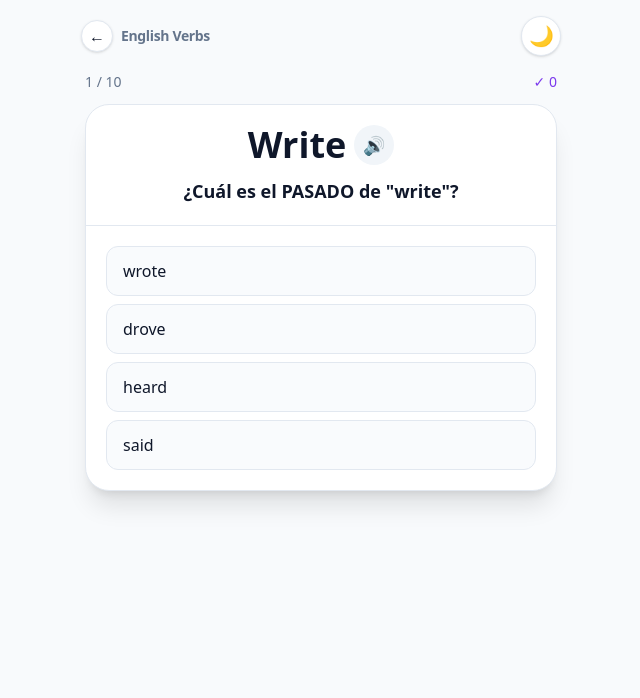
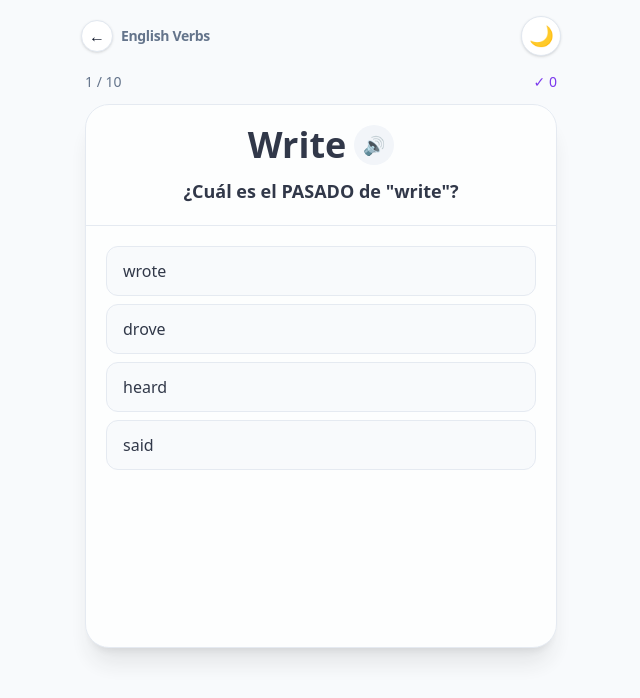
Before and after one commit to ArielGalvez/learn-english, a Next.js app: page /quiz in a window 1280 px wide. Shown: the top 698 px of the page, without its empty margins (319-959 px from the left). Built offline with nearby package versions, Linux system fonts and the light colour scheme.

Commit message:
animate quiz

```diff
--- a/src/components/quiz-deck.tsx
+++ b/src/components/quiz-deck.tsx
@@ -1,7 +1,12 @@
 "use client";
 
 import { useEffect, useMemo, useState } from "react";
-import { motion, AnimatePresence } from "motion/react";
+import {
+  motion,
+  useMotionValue,
+  useTransform,
+  AnimatePresence,
+} from "motion/react";
 import { generateQuestionSequence } from "@/lib/quiz";
 import { playCorrect, playWrong } from "@/lib/sounds";
 import { useProgress } from "@/hooks/use-progress";
@@ -24,6 +29,11 @@ export function QuizDeck({
   const [selected, setSelected] = useState<string | null>(null);
   const [score, setScore] = useState(0);
   const [confetti, setConfetti] = useState(false);
+  const [leaving, setLeaving] = useState<"left" | "right" | null>(null);
+
+  const x = useMotionValue(0);
+  const rotate = useTransform(x, [-220, 220], [-14, 14]);
+  const dragOpacity = useTransform(x, [-220, 220], [1, 0.7]);
 
   const question = questions[index];
   const isFinished = index >= questions.length;
@@ -33,6 +43,10 @@ export function QuizDeck({
       onFinish(score, questions.length);
     }
   }, [isFinished, score, questions.length, onFinish]);
+
+  useEffect(() => {
+    setLeaving(null);
+  }, [index]);
 
   if (isFinished) return null;
 
@@ -57,6 +71,11 @@ export function QuizDeck({
     setIndex((i) => i + 1);
   };
 
+  const advance = (dir: "left" | "right") => {
+    setLeaving(dir);
+    window.setTimeout(next, 300);
+  };
+
   return (
     <div className="px-5 pb-24 pt-4">
       <div className="mb-3 flex items-center justify-between text-sm text-muted-foreground">
@@ -68,12 +87,39 @@ export function QuizDeck({
         </span>
       </div>
 
+      <div className="relative h-[68vh]">
+        <AnimatePresence mode="popLayout">
           <motion.div
             key={index}
             initial={{ opacity: 0, x: 60 }}
             animate={{ opacity: 1, x: 0 }}
+            exit={{ opacity: 0, scale: 0.95 }}
             transition={{ type: "spring", stiffness: 260, damping: 24 }}
-        className="relative flex flex-col overflow-hidden rounded-3xl border border-border bg-card shadow-xl shadow-black/10 dark:shadow-black/40"
+            className="absolute inset-0"
+          >
+            <motion.div
+              style={{ x, rotate, opacity: dragOpacity }}
+              drag={answered ? "x" : false}
+              dragConstraints={{ left: 0, right: 0 }}
+              dragElastic={0.7}
+              dragSnapToOrigin
+              onDragEnd={(_, info) => {
+                if (!answered) return;
+                const { offset, velocity } = info;
+                const power =
+                  Math.abs(offset.x) + Math.abs(velocity.x) * 0.4;
+                if (power < 120) return;
+                if (offset.x < 0) advance("left");
+                else advance("right");
+              }}
+              animate={
+                leaving === "left"
+                  ? { x: -420, opacity: 0, rotate: -18, transition: { duration: 0.3 } }
+                  : leaving === "right"
+                    ? { x: 420, opacity: 0, rotate: 18, transition: { duration: 0.3 } }
+                    : { x: 0 }
+              }
+              className="absolute inset-0 flex h-full flex-col overflow-hidden rounded-3xl border border-border bg-card shadow-xl shadow-black/10 dark:shadow-black/40"
             >
               {confetti && <Confetti onDone={() => setConfetti(false)} />}
               <div className="border-b border-border p-5">
@@ -104,16 +150,20 @@ export function QuizDeck({
                 {question.options.map((option) => {
                   const isCorrectOption = option === question.correct;
                   const isSelected = option === selected;
-            let stateClass = "border-border bg-muted/40 text-card-foreground";
+                  let stateClass =
+                    "border-border bg-muted/40 text-card-foreground";
                   let pulse = false;
                   if (answered) {
                     if (isCorrectOption) {
-                stateClass = "border-success/50 bg-success/10 text-success";
+                      stateClass =
+                        "border-success/50 bg-success/10 text-success";
                       pulse = true;
                     } else if (isSelected) {
-                stateClass = "border-error/50 bg-error/10 text-error";
+                      stateClass =
+                        "border-error/50 bg-error/10 text-error";
                     } else {
-                stateClass = "border-border bg-muted/30 text-muted-foreground";
+                      stateClass =
+                        "border-border bg-muted/30 text-muted-foreground";
                     }
                   }
                   return (
@@ -132,7 +182,9 @@ export function QuizDeck({
                       transition={{ duration: 0.45 }}
                       className={`flex items-center justify-start rounded-xl border px-4 py-3 text-left font-medium transition-colors ${stateClass}`}
                     >
-                {answered && isCorrectOption && <span className="mr-2">✅</span>}
+                      {answered && isCorrectOption && (
+                        <span className="mr-2">✅</span>
+                      )}
                       {answered && isSelected && !isCorrectOption && (
                         <span className="mr-2">❌</span>
                       )}
@@ -142,6 +194,9 @@ export function QuizDeck({
                 })}
               </div>
             </motion.div>
+          </motion.div>
+        </AnimatePresence>
+      </div>
 
       <AnimatePresence>
         {answered && (
@@ -170,6 +225,9 @@ export function QuizDeck({
             >
               Siguiente →
             </button>
+            <p className="mt-3 text-center text-xs text-muted-foreground">
+              O desliza la tarjeta hacia cualquier lado para continuar
+            </p>
           </motion.div>
         )}
       </AnimatePresence>
```
Lines whose indentation alone changed are shown as unchanged.
